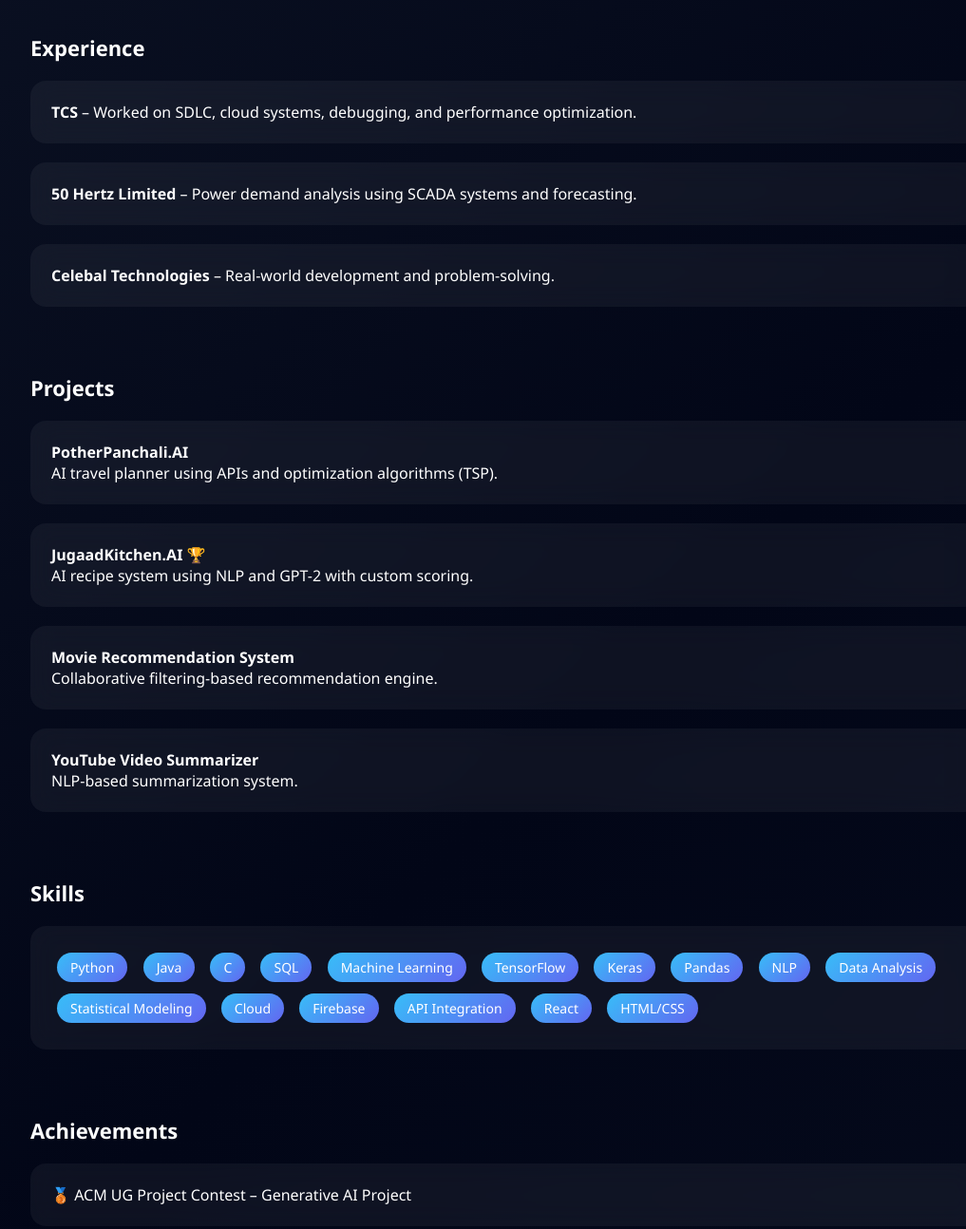
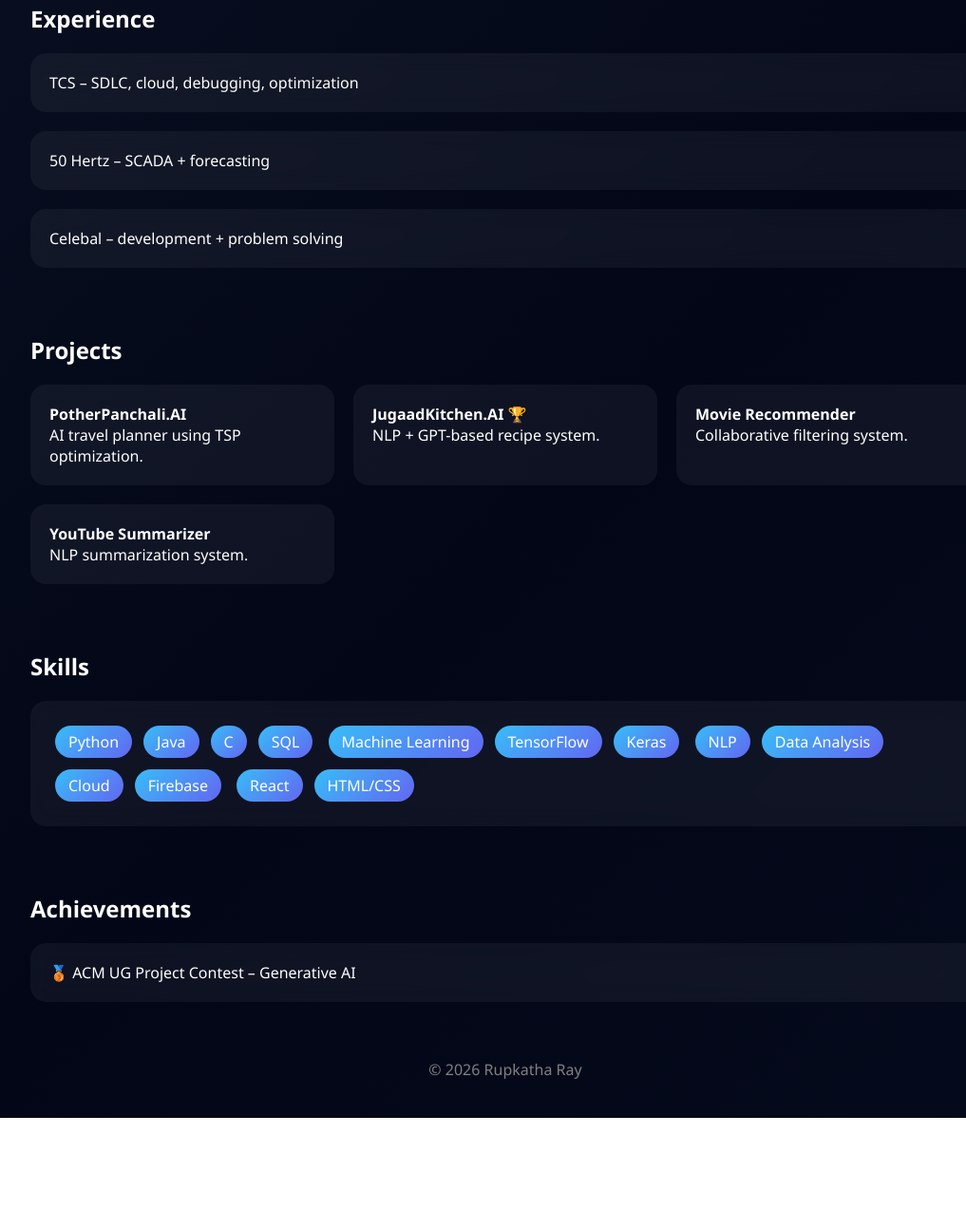
Before and after one commit to itsRupkatha/portfolio, a plain HTML site: page index.html in a window 1280 px wide. Shown: the part 1175-2469 px from the top of the page at 95% size, without its empty margins (108-1125 px from the left). After the commit the page ends 2352 px from the top, so only its background shows below. Drawn offline with Linux system fonts and the light colour scheme.

Commit message:
Update index.html

```diff
--- a/index.html
+++ b/index.html
@@ -7,7 +7,7 @@
 
 <style>
 
-/* ANIMATED BACKGROUND */
+/* BACKGROUND */
 body {
   margin: 0;
   font-family: 'Segoe UI', sans-serif;
@@ -16,7 +16,6 @@
   animation: gradientBG 12s ease infinite;
   color: white;
   overflow-x: hidden;
-  transition: 0.6s;
 }
 
 @keyframes gradientBG {
@@ -25,41 +24,29 @@
   100% {background-position: 0% 50%;}
 }
 
-/* LIGHT MODE */
-.light {
-  background: #f8fafc;
-  color: #1e293b;
-}
-
 /* HEADER */
 .header {
   text-align: center;
   padding: 120px 20px;
-  animation: fadeUp 1.5s ease;
 }
 
 h1 {
   font-size: 52px;
-  letter-spacing: 1px;
   animation: float 4s ease-in-out infinite;
 }
 
 @keyframes float {
-  0% { transform: translateY(0px);}
+  0% { transform: translateY(0);}
   50% { transform: translateY(-10px);}
-  100% { transform: translateY(0px);}
+  100% { transform: translateY(0);}
 }
 
-/* TYPING */
 .typing {
   font-size: 20px;
   color: #38bdf8;
-  margin-top: 10px;
 }
 
-/* EMAIL */
 .email {
-  margin-top: 10px;
   color: #facc15;
   font-weight: bold;
   animation: glow 2s infinite alternate;
@@ -68,19 +55,6 @@
 @keyframes glow {
   from { opacity: 0.6; }
   to { opacity: 1; }
-}
-
-/* TOGGLE */
-.toggle {
-  position: fixed;
-  top: 20px;
-  right: 20px;
-  background: rgba(255,255,255,0.1);
-  border: none;
-  padding: 10px;
-  border-radius: 10px;
-  cursor: pointer;
-  backdrop-filter: blur(10px);
 }
 
 /* CONTAINER */
@@ -93,7 +67,6 @@
 /* SECTION TITLE */
 h2 {
   margin-top: 70px;
-  font-size: 22px;
   position: relative;
 }
 
@@ -112,48 +85,61 @@
   width: 60%;
 }
 
-/* CARDS */
+/* CARD */
 .card {
   background: rgba(255,255,255,0.05);
   backdrop-filter: blur(14px);
-  padding: 22px;
+  padding: 20px;
   margin-top: 20px;
   border-radius: 16px;
-  transition: all 0.7s ease;
   opacity: 0;
-  transform: translateY(80px) scale(0.95);
+  transform: translateY(80px);
+  transition: 0.6s;
 }
 
-.light .card {
-  background: white;
+.card.show {
+  opacity: 1;
+  transform: translateY(0);
 }
 
-/* REVEAL */
-.card.show {
-  opacity: 1;
-  transform: translateY(0) scale(1);
+.card:hover {
+  transform: scale(1.03);
+  box-shadow: 0 20px 60px rgba(0,0,0,0.5);
 }
 
-/* HOVER */
-.card:hover {
-  transform: scale(1.04);
-  box-shadow: 0 20px 60px rgba(0,0,0,0.5);
+/* 🔥 GRID PROJECTS (NETFLIX STYLE) */
+.project-grid {
+  display: grid;
+  grid-template-columns: repeat(auto-fit, minmax(250px, 1fr));
+  gap: 20px;
+}
+
+.project-card {
+  background: rgba(255,255,255,0.05);
+  padding: 20px;
+  border-radius: 16px;
+  transition: 0.5s;
+  opacity: 0;
+  transform: scale(0.9);
+}
+
+.project-card.show {
+  opacity: 1;
+  transform: scale(1);
+}
+
+.project-card:hover {
+  transform: scale(1.08);
+  box-shadow: 0 20px 60px rgba(0,0,0,0.6);
 }
 
 /* SKILLS */
 .skills span {
   display: inline-block;
   background: linear-gradient(135deg, #38bdf8, #6366f1);
-  color: white;
   padding: 6px 14px;
   margin: 6px;
   border-radius: 20px;
-  font-size: 14px;
-  transition: 0.3s;
-}
-
-.skills span:hover {
-  transform: scale(1.15);
 }
 
 /* FOOTER */
@@ -163,24 +149,11 @@
   color: gray;
 }
 
-/* ENTRY ANIMATION */
-@keyframes fadeUp {
-  from {opacity:0; transform: translateY(30px);}
-  to {opacity:1; transform: translateY(0);}
-}
-
-/* MOBILE */
-@media(max-width: 600px){
-  h1 { font-size: 34px; }
-}
-
 </style>
 
 </head>
 
 <body>
-
-<button class="toggle" onclick="toggleMode()">🌙</button>
 
 <div class="header">
   <h1>Rupkatha Ray</h1>
@@ -192,13 +165,13 @@
 
 <h2>About Me</h2>
 <div class="card">
-Computer Science Engineer specializing in Data Science with strong foundations in Machine Learning, Statistics, and algorithmic problem-solving. I focus on building intelligent systems using data-driven modeling, optimization techniques, and scalable architectures, with a strong interest in real-world AI applications.
+Computer Science Engineer specializing in Data Science with strong foundations in ML, statistics, and optimization. Focused on building intelligent real-world systems.
 </div>
 
 <h2>Education</h2>
 
 <div class="card">
-<b>B.Tech in Computer Science (Data Science)</b><br>
+<b>B.Tech CSE (Data Science)</b><br>
 Techno Main Salt Lake (MAKAUT) | 2021–2025
 </div>
 
@@ -214,120 +187,77 @@
 
 <h2>Experience</h2>
 
-<div class="card">
-<b>TCS</b> – Worked on SDLC, cloud systems, debugging, and performance optimization.
-</div>
-
-<div class="card">
-<b>50 Hertz Limited</b> – Power demand analysis using SCADA systems and forecasting.
-</div>
-
-<div class="card">
-<b>Celebal Technologies</b> – Real-world development and problem-solving.
-</div>
+<div class="card">TCS – SDLC, cloud, debugging, optimization</div>
+<div class="card">50 Hertz – SCADA + forecasting</div>
+<div class="card">Celebal – development + problem solving</div>
 
 <h2>Projects</h2>
 
-<div class="card">
+<div class="project-grid">
+
+<div class="project-card">
 <b>PotherPanchali.AI</b><br>
-AI travel planner using APIs and optimization algorithms (TSP).
+AI travel planner using TSP optimization.
 </div>
 
-<div class="card">
+<div class="project-card">
 <b>JugaadKitchen.AI 🏆</b><br>
-AI recipe system using NLP and GPT-2 with custom scoring.
+NLP + GPT-based recipe system.
 </div>
 
-<div class="card">
-<b>Movie Recommendation System</b><br>
-Collaborative filtering-based recommendation engine.
+<div class="project-card">
+<b>Movie Recommender</b><br>
+Collaborative filtering system.
 </div>
 
-<div class="card">
-<b>YouTube Video Summarizer</b><br>
-NLP-based summarization system.
+<div class="project-card">
+<b>YouTube Summarizer</b><br>
+NLP summarization system.
+</div>
+
 </div>
 
 <h2>Skills</h2>
 <div class="card skills">
-<span>Python</span>
-<span>Java</span>
-<span>C</span>
-<span>SQL</span>
-
-<span>Machine Learning</span>
-<span>TensorFlow</span>
-<span>Keras</span>
-<span>Pandas</span>
-
-<span>NLP</span>
-<span>Data Analysis</span>
-<span>Statistical Modeling</span>
-
-<span>Cloud</span>
-<span>Firebase</span>
-<span>API Integration</span>
-
-<span>React</span>
-<span>HTML/CSS</span>
+<span>Python</span><span>Java</span><span>C</span><span>SQL</span>
+<span>Machine Learning</span><span>TensorFlow</span><span>Keras</span>
+<span>NLP</span><span>Data Analysis</span>
+<span>Cloud</span><span>Firebase</span>
+<span>React</span><span>HTML/CSS</span>
 </div>
 
 <h2>Achievements</h2>
-<div class="card">
-🥉 ACM UG Project Contest – Generative AI Project
-</div>
+<div class="card">🥉 ACM UG Project Contest – Generative AI</div>
 
 </div>
 
-<div class="footer">
-© 2026 Rupkatha Ray
-</div>
+<div class="footer">© 2026 Rupkatha Ray</div>
 
 <script>
 
-/* DARK MODE */
-function toggleMode(){
-  document.body.classList.toggle("light");
-}
-
 /* TYPING */
-const words = ["AI Enthusiast", "Data Science Engineer", "Machine Learning Explorer"];
-let i=0,j=0,current="",deleting=false;
+const words = ["AI Enthusiast","Data Science Engineer","ML Explorer"];
+let i=0,j=0,del=false;
 
 function type(){
-  current = words[i];
-
-  if(!deleting){
-    document.getElementById("typing").innerHTML = current.substring(0,j++);
-    if(j>current.length){
-      deleting=true;
-      setTimeout(type,1200);
-      return;
-    }
-  } else {
-    document.getElementById("typing").innerHTML = current.substring(0,j--);
-    if(j===0){
-      deleting=false;
-      i=(i+1)%words.length;
-    }
-  }
-
-  setTimeout(type,deleting?60:120);
+ let w=words[i];
+ document.getElementById("typing").innerHTML=w.substring(0,j);
+ if(!del){j++; if(j>w.length){del=true; setTimeout(type,1000); return;}}
+ else{j--; if(j==0){del=false;i=(i+1)%words.length;}}
+ setTimeout(type,del?50:100);
 }
 type();
 
 /* SCROLL ANIMATION */
-const cards = document.querySelectorAll(".card");
+const items = document.querySelectorAll(".card, .project-card");
 
-const observer = new IntersectionObserver(entries => {
-  entries.forEach(entry => {
-    if(entry.isIntersecting){
-      entry.target.classList.add("show");
-    }
-  });
-}, {threshold: 0.15});
+const obs = new IntersectionObserver(entries=>{
+ entries.forEach(e=>{
+  if(e.isIntersecting) e.target.classList.add("show");
+ });
+});
 
-cards.forEach(card => observer.observe(card));
+items.forEach(el=>obs.observe(el));
 
 </script>
 
```
